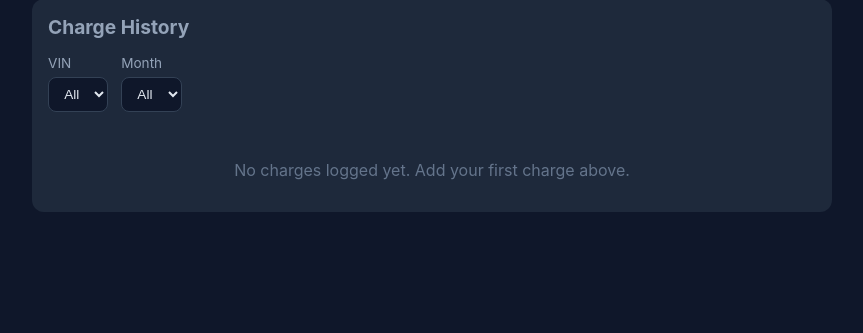
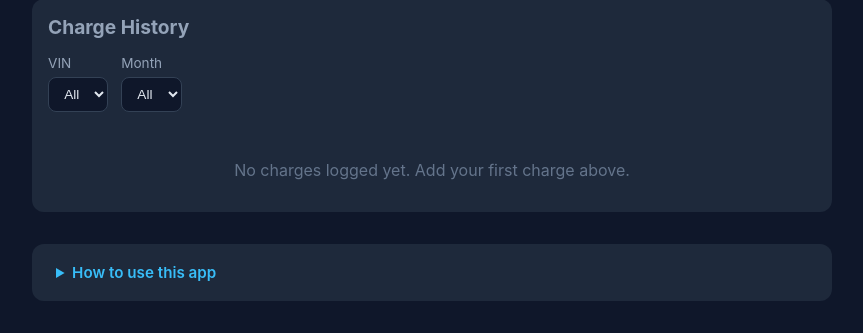
Before and after one commit to ilaysatt/charging-app, a Flask app: page / in a window 1280 px wide. Shown: the part 703-1036 px from the top of the page, without its empty margins (208-1071 px from the left). Before the commit the page ends 915 px from the top, so only its background shows below. Run offline with Flask 3, Linux system fonts and the light colour scheme; data comes from the database, SQL or seed files in the repository; data that the repository does not hold is empty.

Commit message:
Add collapsible info section to main page
Co-Authored-By: Claude Opus 4.6 <noreply@anthropic.com>

```diff
--- a/templates/index.html
+++ b/templates/index.html
@@ -174,6 +174,26 @@
             margin-bottom: 1rem;
         }
 
+        .info-section {
+            background: #1e293b;
+            border-radius: 12px;
+            padding: 1.2rem 1.5rem;
+            margin-top: 2rem;
+            font-size: 0.85rem;
+            color: #94a3b8;
+        }
+        .info-section summary {
+            cursor: pointer;
+            color: #38bdf8;
+            font-weight: 600;
+            font-size: 0.95rem;
+        }
+        .info-section ul {
+            margin-top: 0.8rem;
+            padding-left: 1.2rem;
+        }
+        .info-section li { padding: 0.25rem 0; }
+
         @media (max-width: 600px) {
             .stats { grid-template-columns: 1fr; }
             .form-row { grid-template-columns: 1fr; }
@@ -342,6 +362,18 @@
         <div class="empty-state">No charges logged yet. Add your first charge above.</div>
         {% endif %}
     </div>
+
+    <details class="info-section">
+        <summary>How to use this app</summary>
+        <ul>
+            <li>Track EV charging costs per vehicle (by VIN)</li>
+            <li>Log charges by entering battery start/end % or direct kWh</li>
+            <li>Set your electricity price and kWh per 1% at the top</li>
+            <li>Filter history by VIN or month</li>
+            <li>Go to Reports to generate per-VIN summaries by date range</li>
+            <li>Export reports as PDF or download all data as CSV</li>
+        </ul>
+    </details>
 </div>
 
 <script>
```
